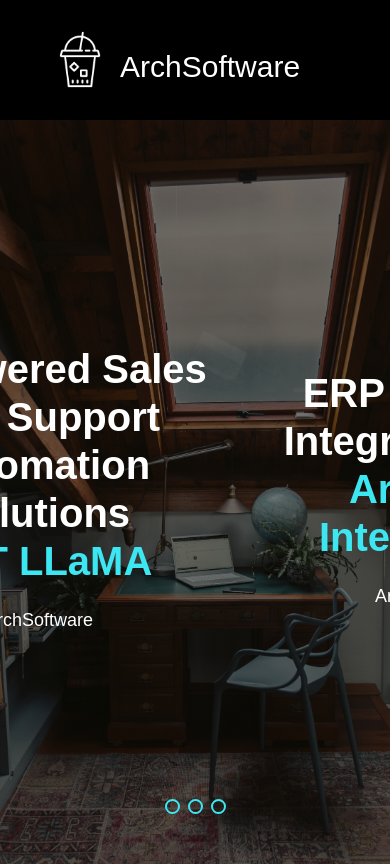
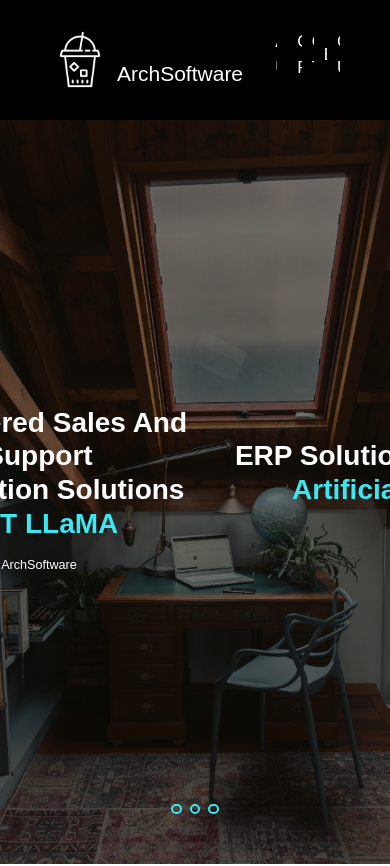
Before and after one commit to TryHardLearning/archsoftware-ai, a React (Vite) app: page / in a window 390 px wide. Shown: the top 866 px of the page. Built offline with nearby package versions, Linux system fonts and the light colour scheme.

Commit message:
feat: mobile

```diff
--- a/src/App.css
+++ b/src/App.css
@@ -10,6 +10,9 @@
     overflow-x: hidden;
     font-size: 10px;
     font-family: Arial;
+    @media (max-width: 600px) {
+      font-size: 7px;
+    }
 }
 ::selection{
     color: var(--primary);
```
